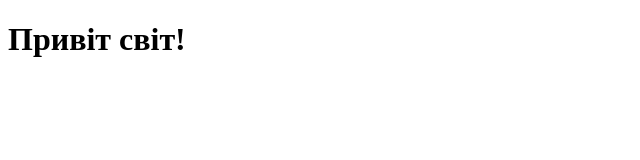
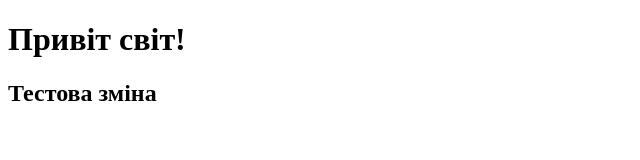
Before and after one commit to Hrustch/Tutorial, a plain HTML site: page index.html in a window 1280 px wide. Shown: the whole page, without its empty margins (0-640 px from the left). Drawn offline with Linux system fonts and the light colour scheme.

Commit message:
Test update index.html

```diff
--- a/index.html
+++ b/index.html
@@ -8,5 +8,6 @@
 </head>
 <body>
     <h1>Привіт світ!</h1>
+    <h2>Тестова зміна</h2>
 </body>
 </html>
```
